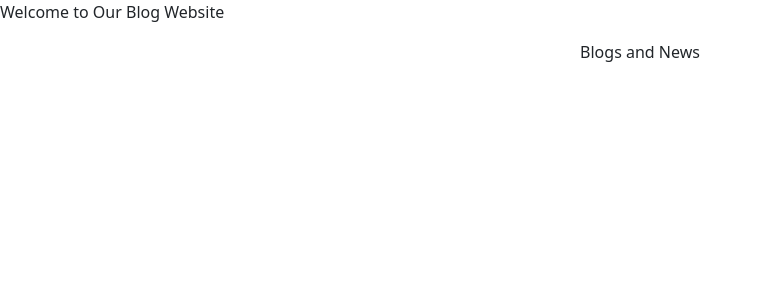
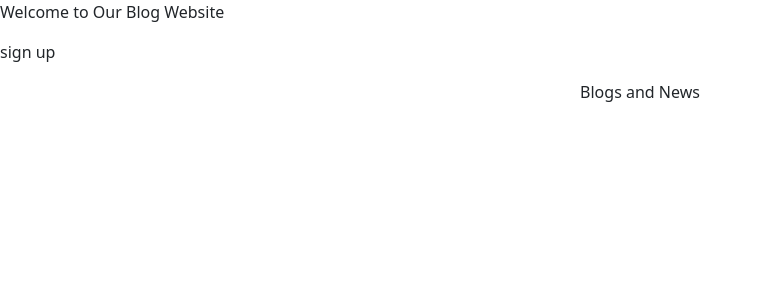
Before and after one commit to Swahilipot-Hub-Developers/blogs-and-news, a Next.js app: page / in a window 1280 px wide. Shown: the top 300 px of the page, without its empty margins (0-762 px from the left). Built offline with nearby package versions, Linux system fonts and the light colour scheme.

Commit message:
adding new changes

```diff
--- a/src/pages/index.js
+++ b/src/pages/index.js
@@ -2,6 +2,7 @@ export default function Home() {
   return (
     <div>
       <p className="text-right"> Welcome to Our  Blog Website</p>
+      <p className="text-right">sign up</p>
     <p className='text-center'>Blogs and News</p>
     </div>
   )
```
